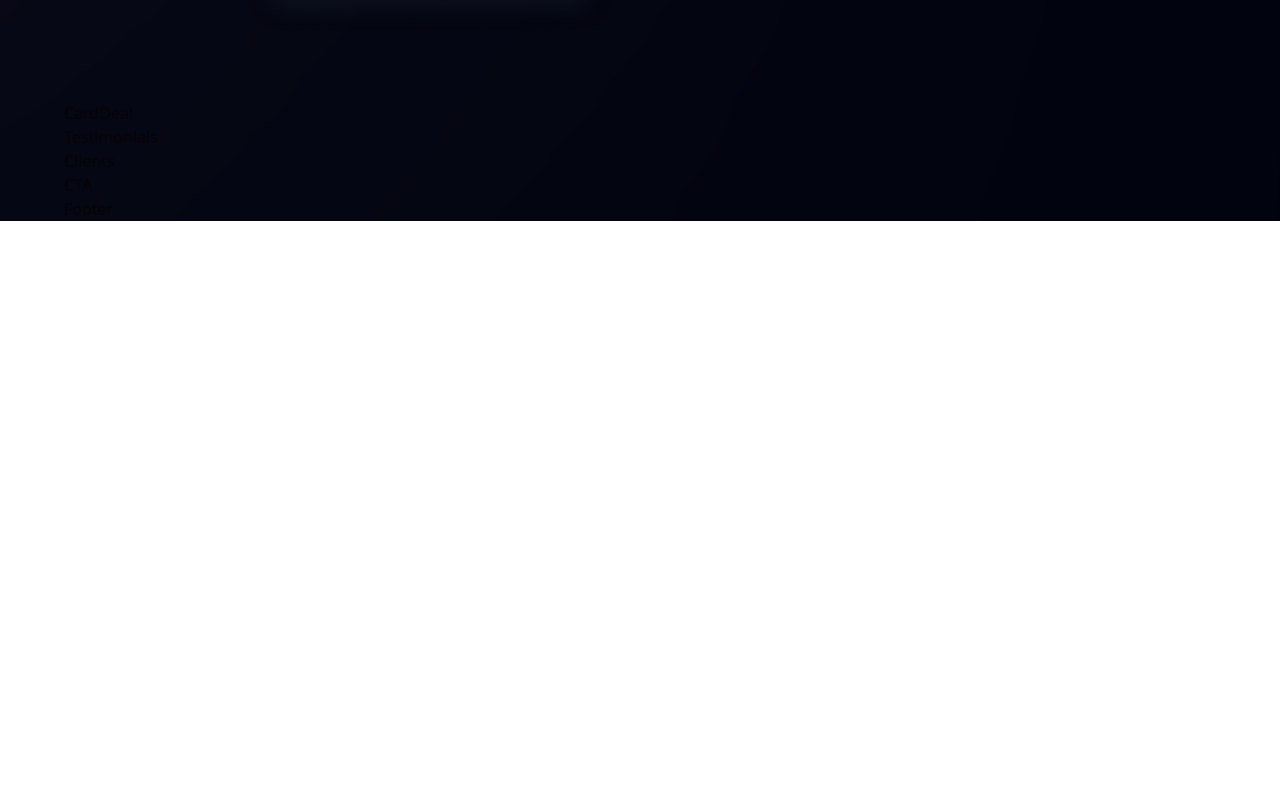
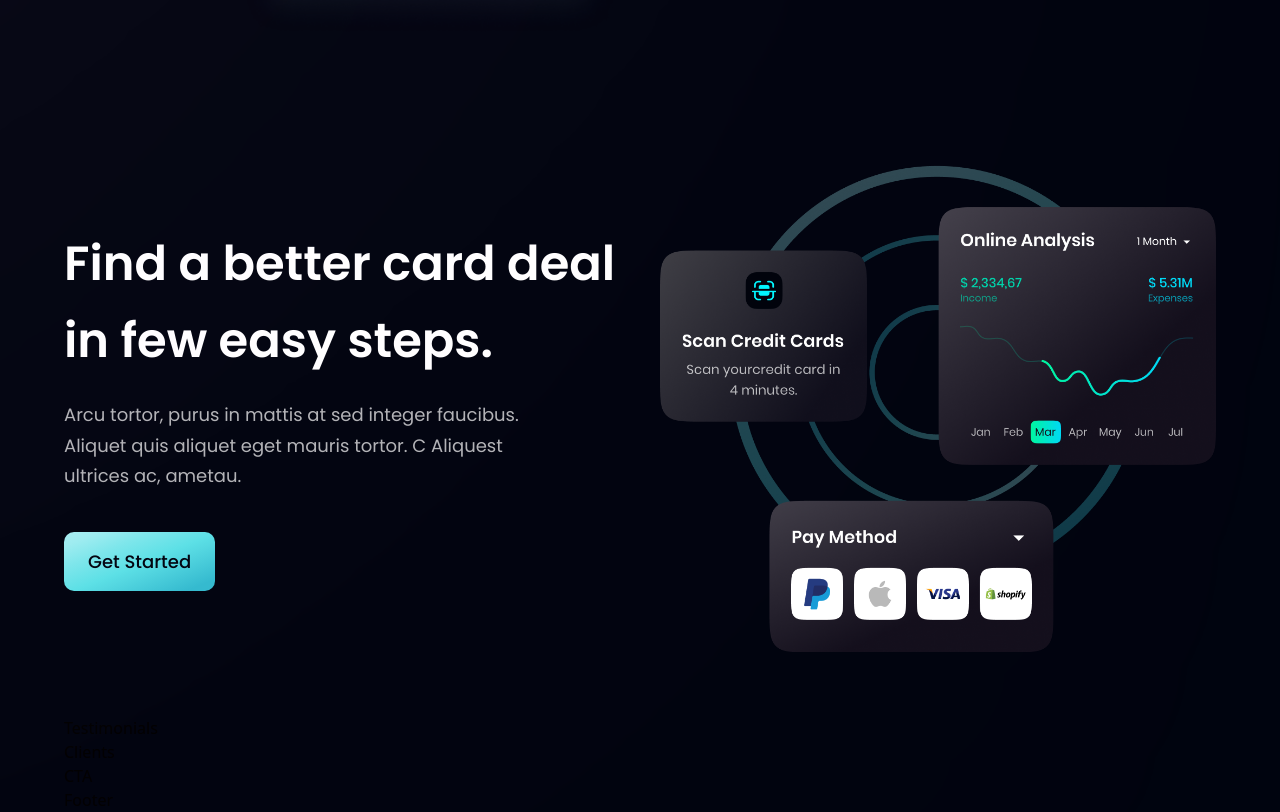
Before and after one commit to govindamandal/react-banking-app, a React (Vite) app: page / in a window 1280 px wide. Shown: the part 2073-2885 px from the top of the page. Before the commit the page ends 2294 px from the top, so only its background shows below. Built offline with nearby package versions, Linux system fonts and the light colour scheme.

Commit message:
mplemented card deals

```diff
--- a/src/components/Button.jsx
+++ b/src/components/Button.jsx
@@ -3,7 +3,7 @@
 const Button = ({ styles }) => (
   <button
     type="button"
-    className={`py-4 px-6 bg-blue-gradient font-poppins font-medium text-[18px] text-primary outline-none ${styles}`}
+    className={`py-4 px-6 bg-blue-gradient font-poppins font-medium text-[18px] text-primary outline-none ${styles} rounded-[10px]`}
   >
     Get Started
   </button>
--- a/src/components/CardDeal.jsx
+++ b/src/components/CardDeal.jsx
@@ -1,9 +1,22 @@
-import React from 'react'
+import { card } from "../assets";
+import styles, { layout } from "../style";
+import Button from "./Button";
 
-const CardDeal = () => {
-  return (
-    <div>CardDeal</div>
-  )
-}
+const CardDeal = () => (
+  <section className={layout.section}>
+    <div className={layout.sectionInfo}>
+      <h2 className={styles.heading2}>
+        Find a better card deal <br className="sm:block hidden" /> in few easy steps.
+      </h2>
+      <p className={`${styles.paragraph} max-w-[470px] mt-5`}>
+        Arcu tortor, purus in mattis at sed integer faucibus. Aliquet quis aliquet eget mauris tortor. C Aliquest ultrices ac, ametau.
+      </p>
+      <Button styles="mt-10" />
+    </div>
+    <div className={layout.sectionImg}>
+      <img src={card} alt="card" className="w-[100%] h-[100%]"/>
+    </div>
+  </section>
+)
 
 export default CardDeal
```
